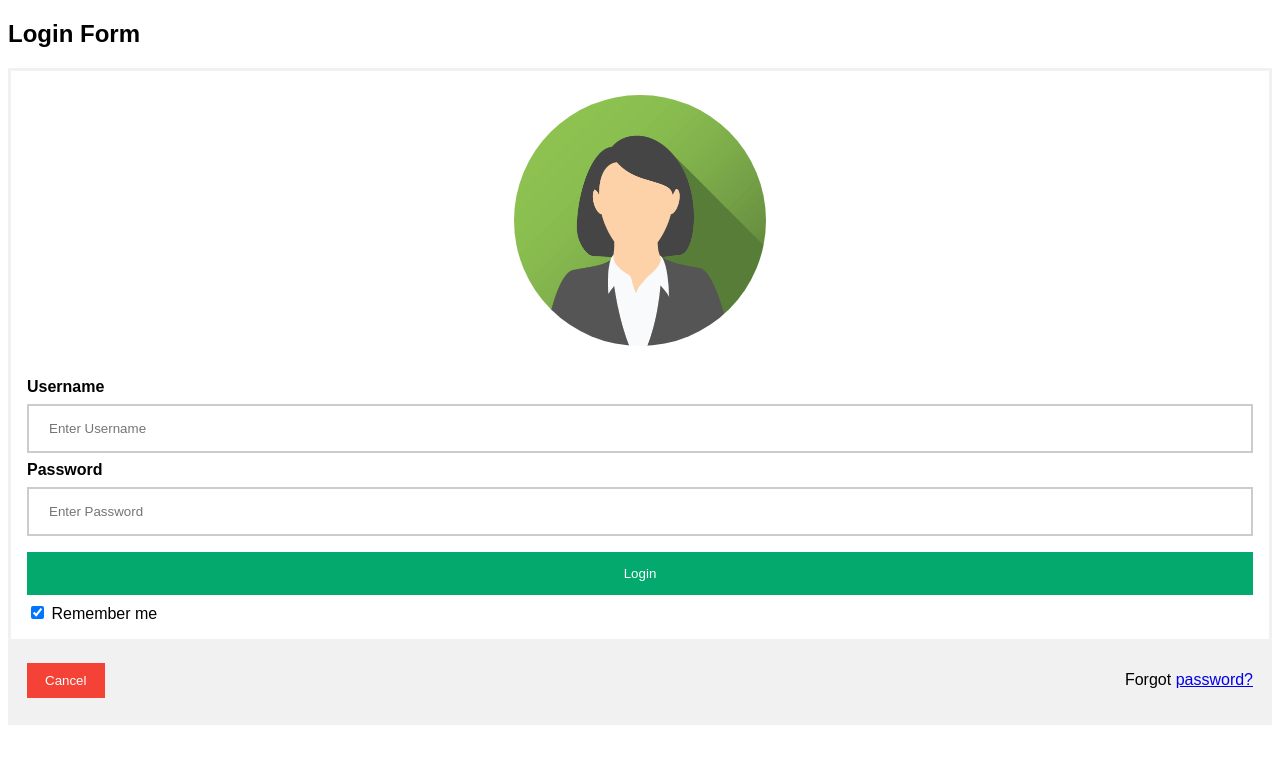
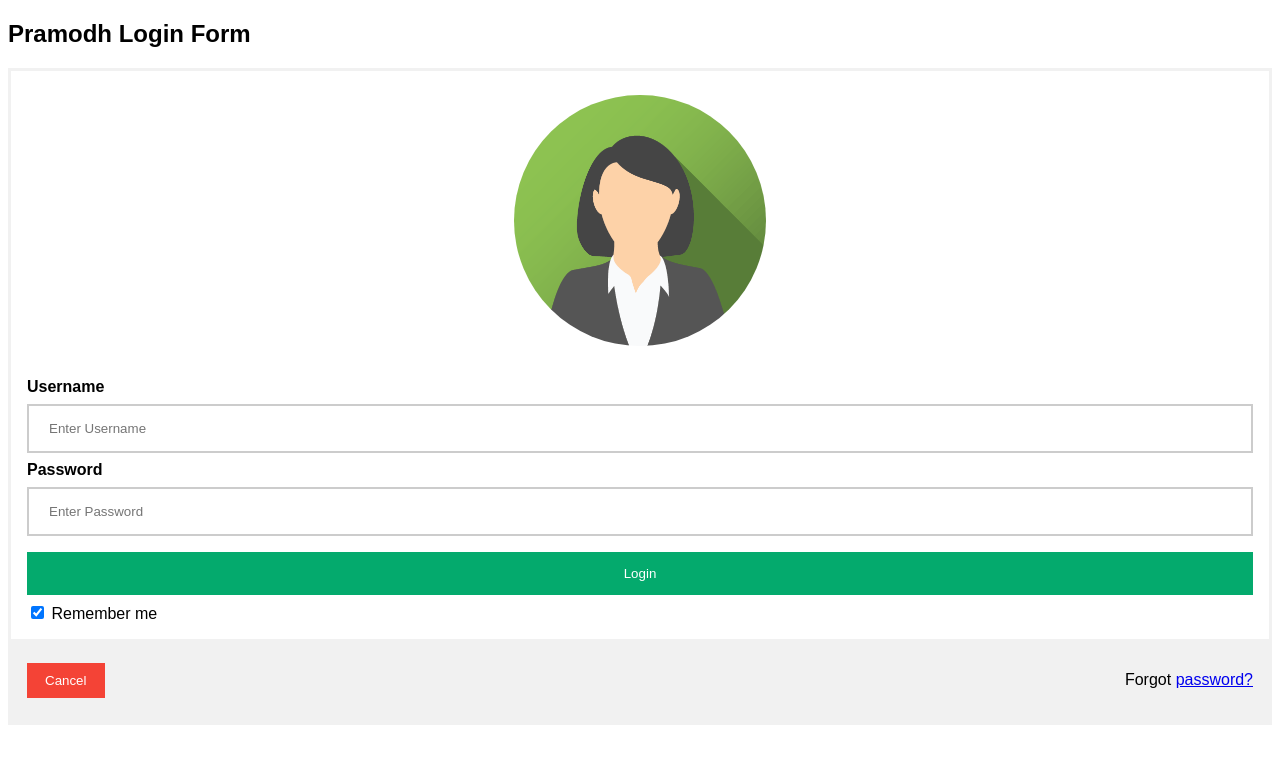
Before and after one commit to Aj-ji/EMD, a plain HTML site: page index.html in a window 1280 px wide. Drawn offline with Linux system fonts and the light colour scheme.

Commit message:
Update index.html

```diff
--- a/index.html
+++ b/index.html
@@ -68,7 +68,7 @@ span.psw {
 </head>
 <body>
 
-<h2>Login Form</h2>
+<h2>Pramodh Login Form</h2>
 
 <form action="/action_page.php" method="post">
   <div class="imgcontainer">
```
